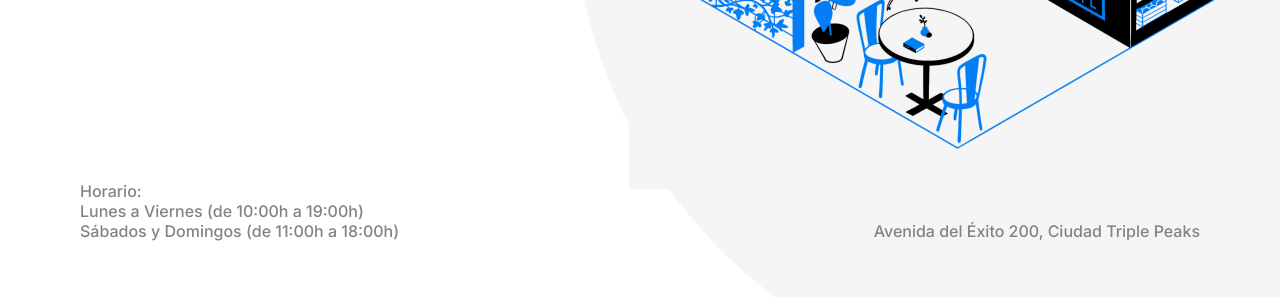
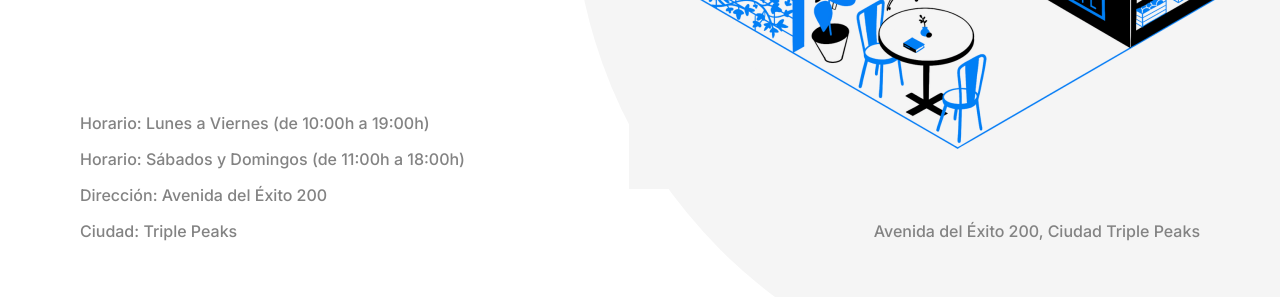
Before and after one commit to daniel16molina/web_project_coffeeshop, a plain HTML site: page index.html in a window 1280 px wide. Shown: the part 503-800 px from the top of the page. Drawn offline with Linux system fonts and the light colour scheme.

Commit message:
del header

```diff
--- a/index.html
+++ b/index.html
@@ -45,25 +45,27 @@
             <a href="#contacts" class="nav__link">Contactos</a>
           </div>
         </nav>
-
+        <div class="header__content">
           <h1 class="header__title">
             <span class="span-accent-accented">Café de especialidad</span><br />
             <span class="span-accent-secondary">en Triple Peaks</span>
           </h1>
-        <p class="description">
+          <p class="header__description">
             ¡Te damos la bienvenida a nuestra zona de estudio! Aquí tenemos café
             para darte energía y motivar tu creatividad.
           </p>
+        </div>
+        <div class="header__footer">
+          <p class="header__paragraph">
+            Horario: Lunes a Viernes (de 10:00h a 19:00h)
+          </p>
+          <p class="header__paragraph">
+            Horario: Sábados y Domingos (de 11:00h a 18:00h)
+          </p>
+          <p class="header__paragraph">Dirección: Avenida del Éxito 200</p>
+          <p class="header__paragraph">Ciudad: Triple Peaks</p>
+        </div>
 
-        <div class="header__footer">
-          <div class="header__info">
-            <p class="header__schedule">
-              Horario:<br />
-              Lunes a Viernes (de 10:00h a 19:00h)<br />
-              Sábados y Domingos (de 11:00h a 18:00h)
-            </p>
-          </div>
-        </div>
         <p class="header__address">
           Avenida del Éxito 200, Ciudad Triple Peaks
         </p>
--- a/pages/index.css
+++ b/pages/index.css
@@ -79,7 +79,7 @@
   color: #000000; /* Ajusta el color si quieres */
 }
 
-.description {
+.header__description {
   position: absolute;
   top: 420px;
   left: 80px;
```
Lines whose indentation alone changed are shown as unchanged.
